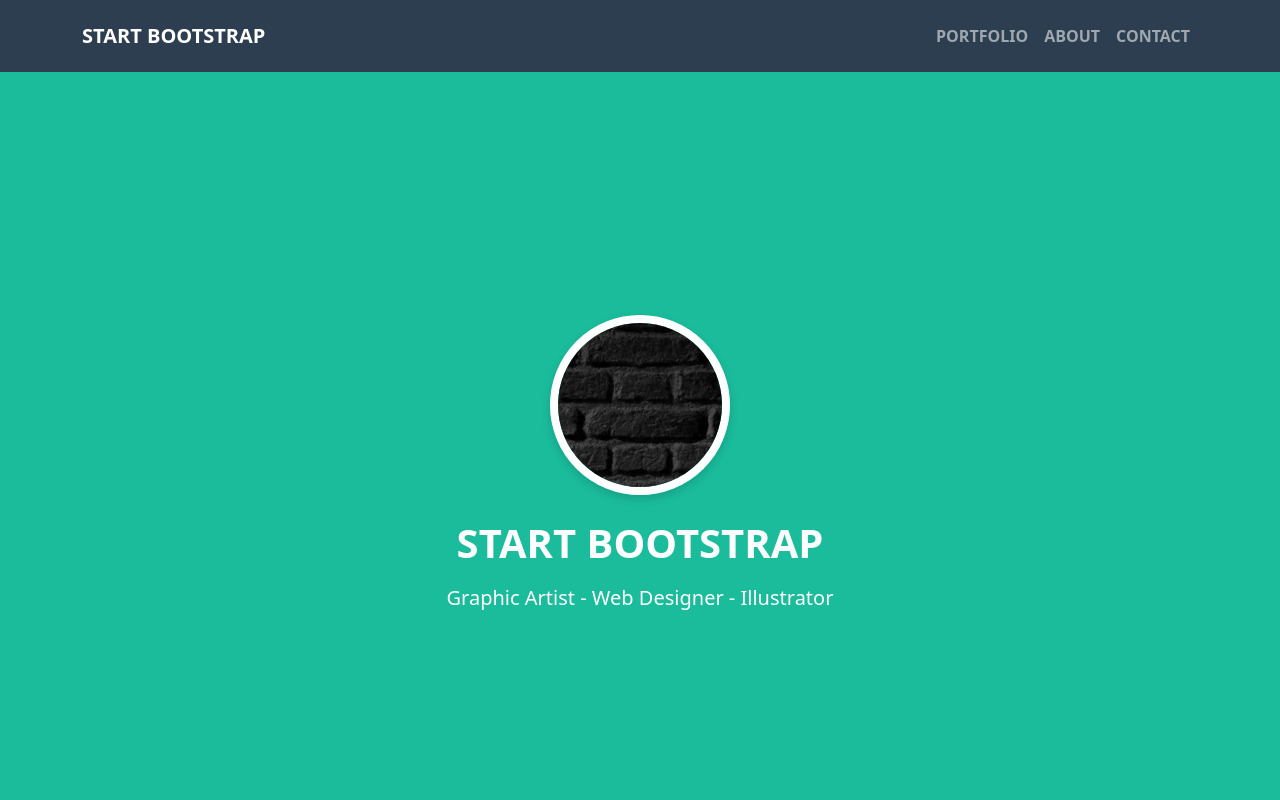
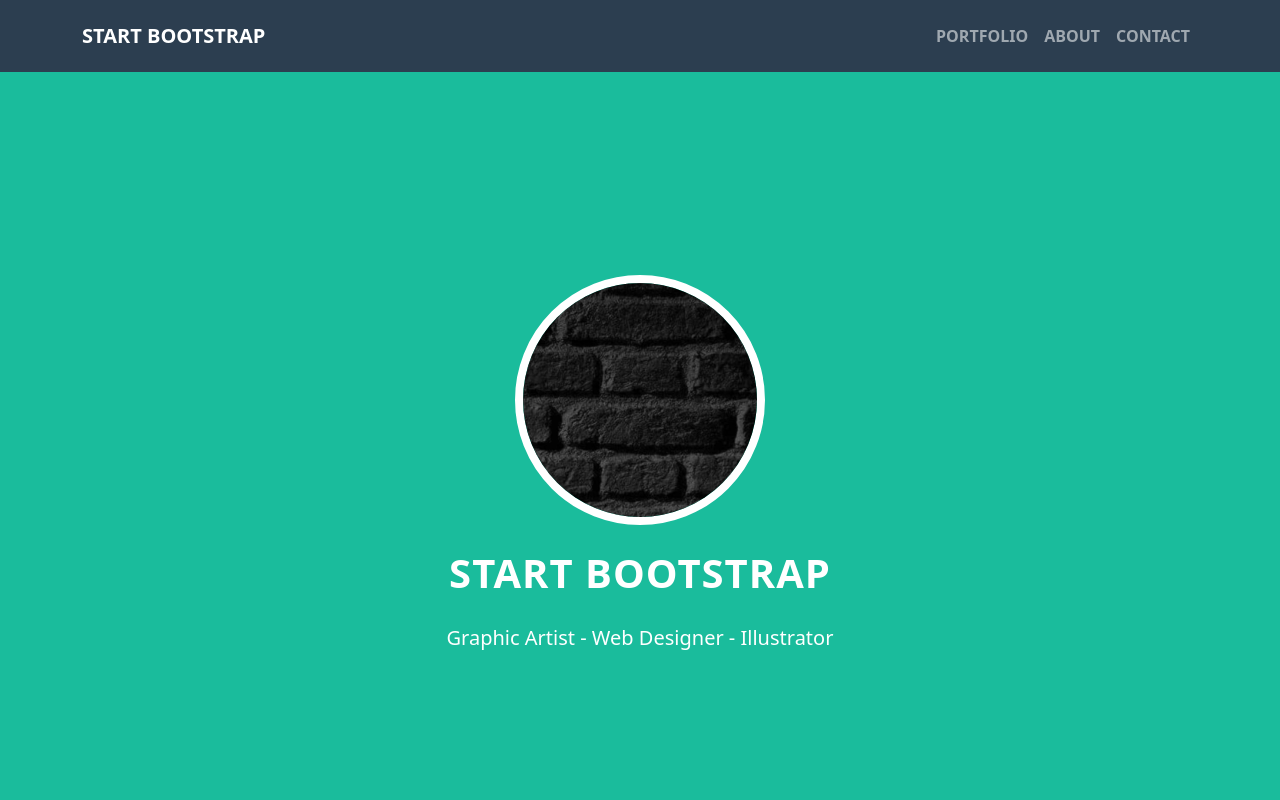
Before and after one commit to AbdullahShwareb/first-react, a React (Vite) app: page / in a window 1280 px wide. Shown: the top 800 px of the page. Built offline with nearby package versions, Linux system fonts and the light colour scheme.

Commit message:
edit hero module.css

```diff
--- a/src/components/hero/hero.css
+++ /dev/null
@@ -1,15 +0,0 @@
-.hero {
-    background-color: #1abc9c;
-    min-height: 100vh;
-    padding: 100px 0;
-    color: #fff;
-}
-
-.hero-img {
-    width: 180px;
-    height: 180px;
-    border-radius: 50%;
-    object-fit: cover;
-    border: 8px solid #fff;
-    box-shadow: 0 4px 10px rgba(0, 0, 0, 0.15);
-}
--- a/src/components/hero/hero.jsx
+++ b/src/components/hero/hero.jsx
@@ -1,15 +1,15 @@
-import './hero.css';
+import styles from './hero.module.css';
 
 function Hero() {
   return (
-    <section className="hero d-flex flex-column justify-content-center align-items-center text-white text-center">
+    <section className={`${styles.hero} d-flex flex-column justify-content-center align-items-center text-white text-center`}>
       <img
-  src="/Screenshot 2025-10-26 135601.png"
-  alt="Profile"
-  className="hero-img mb-4"
-/>
+        src="/Screenshot 2025-10-26 135601.png"
+        alt="Profile"
+        className={`${styles.heroImg} mb-4`}
+      />
+
       <h1 className="fw-bold text-uppercase mb-3">Start Bootstrap</h1>
-
 
       <p className="fs-5">Graphic Artist - Web Designer - Illustrator</p>
     </section>
--- /dev/null
+++ b/src/components/hero/hero.module.css
@@ -0,0 +1,29 @@
+.hero {
+    background-color: #1abc9c;
+    min-height: 100vh;
+    display: flex;
+    flex-direction: column;
+    justify-content: center;
+    align-items: center;
+}
+
+.heroImg {
+    width: 250px;
+    height: 250px;
+    border-radius: 50%;
+    object-fit: cover;
+    border: 8px solid #fff;
+}
+
+.hero h1 {
+    font-size: 2.5rem;
+    font-weight: 700;
+    letter-spacing: 1px;
+    text-transform: uppercase;
+}
+
+.hero p {
+    font-size: 1.25rem;
+    font-weight: 500;
+    margin-top: 10px;
+}
```
